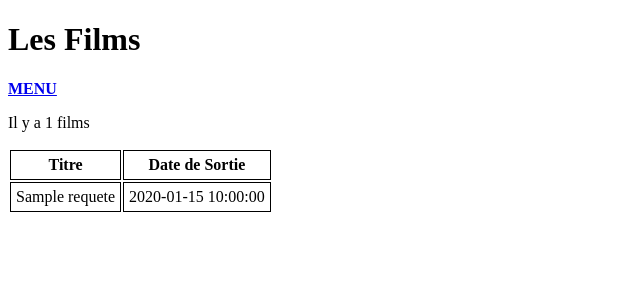
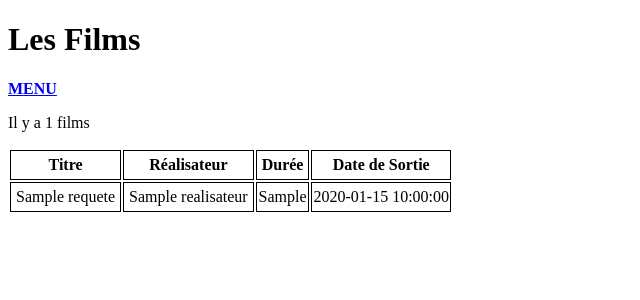
Before and after one commit to alla-belhafsi/Cinema-MVC, a PHP site: template view/listFilms.php in a window 1280 px wide. Shown: the top 300 px of the page, without its empty margins (0-640 px from the left). Run offline with PHP 8.4, Linux system fonts and the light colour scheme; the template is opened without the code that fills it: most values are stand-ins (such as "Sample title", 1, 10 or a date in 2020).

Commit message:
Corrected ! 1 erroer left

```diff
--- a/index.php
+++ b/index.php
@@ -1,7 +1,7 @@
 <?php
 
 use Controller\CinemaController;
-use Model\Connect;
+
 
 spl_autoload_register(function ($class_name) {
     include $class_name . '.php';
--- a/view/listFilms.php
+++ b/view/listFilms.php
@@ -15,6 +15,8 @@
         <thead>
             <tr class="column">
                 <th class="column">Titre</th>
+                <th class="column">Réalisateur</th>
+                <th class="column">Durée</th>
                 <th class="column">Date de Sortie</th>
             </tr>
         </thead>
@@ -23,7 +25,9 @@
             <?php foreach ($requete->fetchAll() as $film) { ?>
                 <tr>
                     <td class="column"><?= $film['titre'] ?></td>
-                    <td class="column"><?= $film['dateSortie'] ?></td>
+                    <td class="column"><?= $film['realisateur'] ?></td>
+                    <td class="tableCenter"><?= $film['dureeHeure'] ?></td>
+                    <td class="tableCenter"><?= $film['dateParutionFormat'] ?></td>
                 </tr>
             <?php } ?>
         </tbody>
```
Also changed, not shown: controller/CinemaController.php (+10 -6 lines).
